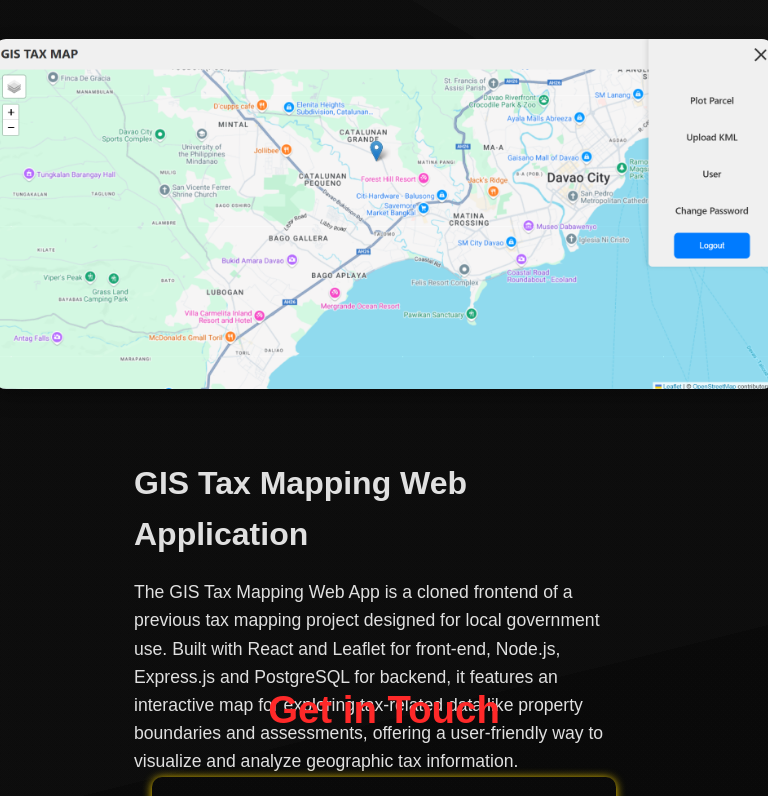
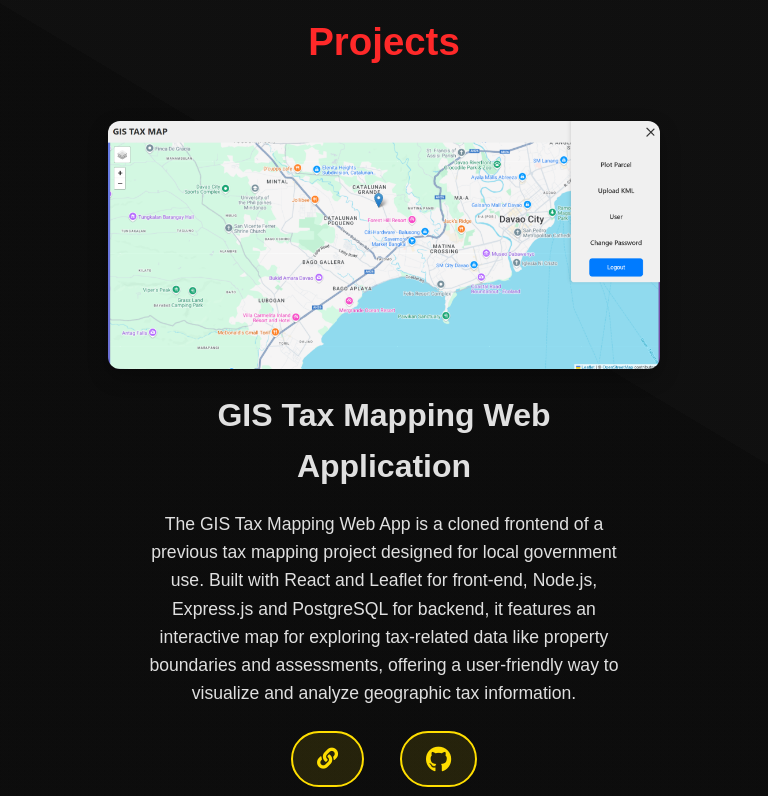
Before and after one commit to rodelgn/rn_portfolio, a React (Vite) app: page / in a window 768 px wide. Shown: the part 2144-2940 px from the top of the page. Built offline with nearby package versions, Linux system fonts and the light colour scheme; a web font is replaced by a local one.

Commit message:
update media query for project section

```diff
--- a/src/components/styles.css
+++ b/src/components/styles.css
@@ -17,6 +17,7 @@
     font-size: clamp(1.8rem, 5vw, 2.5rem);
     text-align: center;
     margin: 0;
+    margin-bottom: 2rem;
     padding: 1rem 0;
     color: #FF2929;
 }
--- a/src/components/styles/projects.css
+++ b/src/components/styles/projects.css
@@ -34,13 +34,11 @@
 }
 
 .project-ctn {
-    /* width: 90%; */
-    height: 600px;
+    height: auto;
     margin: 2rem auto;
-    /* margin-top: 5em; */
     position: relative;
 }
-.project-ctn .title {
+.project-ctn {
     text-align: center;
     font-size: 36px;
     margin-bottom: 1rem;
@@ -79,7 +77,7 @@
 }
 
 .card1 img {
-    flex: 50px;
+    width: auto;
     height: 350px;
     border-radius: 12px;
     object-fit: cover;
@@ -136,15 +134,13 @@
     display: flex;
     gap: 2rem;
     justify-content: center;
+    align-items: center;
     margin-top: 2rem;
 }
 
 .nav-btn {
     width: 50px;
     height: 50px;
-    display: flex;
-    align-items: center;
-    justify-content: center;
     border: none;
     background: rgba(255, 222, 0, 0.1);
     color: #FFDE00;
@@ -160,9 +156,77 @@
     background: #FFDE00;
     color: #1A1A1D;
     transform: scale(1.1);
+    box-shadow: 0 5px 15px rgba(255, 222, 0, 0.3);
 }
 
 .btn-proj {
     display: flex;
     gap: 1em;
 }
+
+/* Responsive Media Query */
+
+@media (min-width: 601px) and (max-width: 1024px) {
+    .project-section {
+        width: 80%;
+        height: auto;
+        padding: 2rem;
+        scroll-margin-top: -4rem;
+    }
+
+    .card1 {
+        flex-direction: column;
+        align-items: center;
+    }
+
+    .card1 img {
+        width: 90%;
+        height: 400px;
+        flex: 60px;
+    }
+
+    .card-content {
+        text-align: center;
+        margin-top: -3rem;
+    }
+
+    .card-content p {
+        text-wrap: balance;
+    }
+
+    .btn-proj {
+        justify-content: center;
+    }
+}
+
+@media (max-width: 600px) {
+    .project-section {
+        width: 95%;
+        height: auto;
+        padding: 1rem;
+    }
+
+    .card1 {
+        flex-direction: column;
+        align-items: center;
+    }
+
+    .card1 img {
+        width: 100%;
+        height: 300px;
+        flex: 50px;
+    }
+
+    .card-content {
+        text-align: center;
+        margin-top: -2rem;
+    }
+
+    .card-content p {
+        text-wrap: balance;
+    }
+
+    .btn-proj {
+        justify-content: center;
+    }
+}
--- a/src/components/styles/skills.css
+++ b/src/components/styles/skills.css
@@ -6,7 +6,6 @@
     opacity: 0;
     transform: translateY(30px);
     transition: opacity 0.8s ease-out, transform 0.8s ease-out;
-    border: 1px solid #FFDE00;
 }
 
 .skills-section.fade-in {
```
